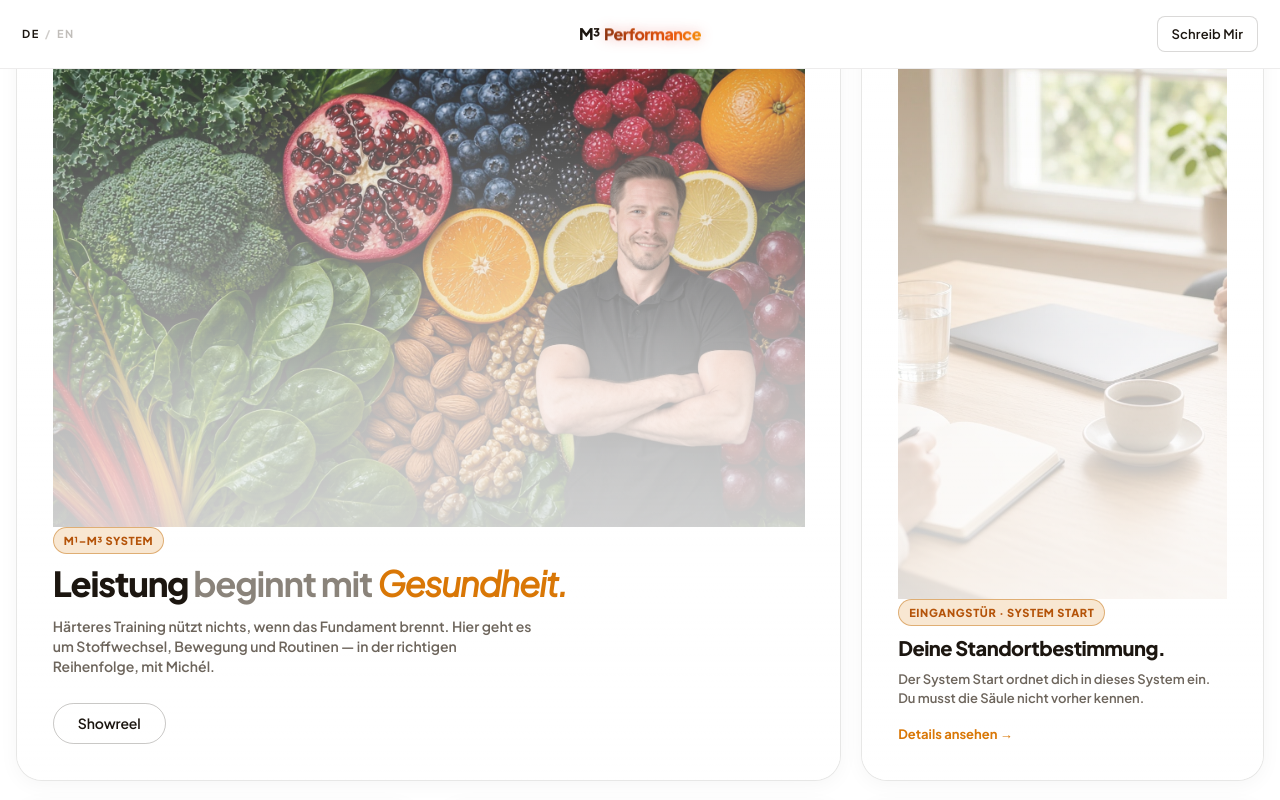
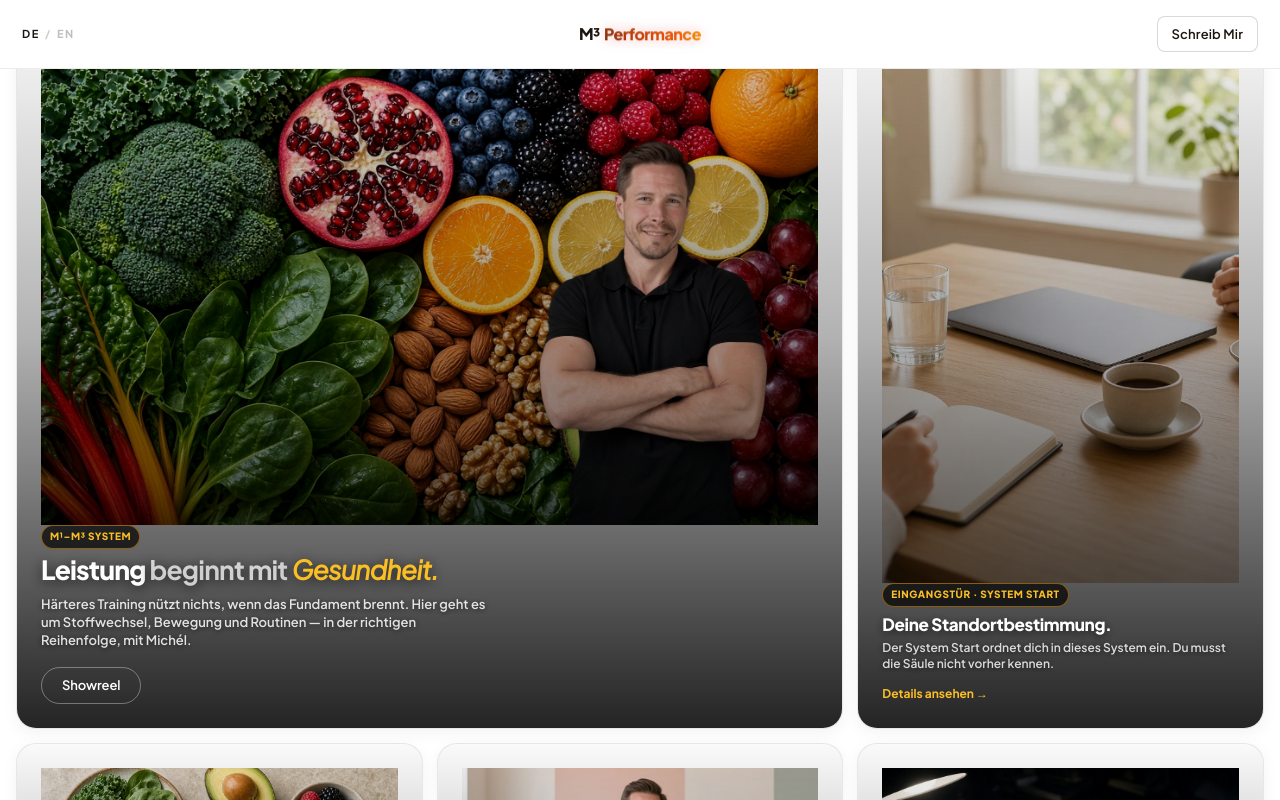
Before and after one commit to RobertLinke89/m3-performance, a React (Vite) app: page / in a window 1280 px wide. Shown: the top 800 px of the page. Built offline with nearby package versions, Linux system fonts and the light colour scheme.

Commit message:
Make bento cards significantly more compact and remove white veil from imagery

```diff
--- a/src/index.css
+++ b/src/index.css
@@ -2901,18 +2901,18 @@ picture {
 }
 
 /* ==========================================================================
-   BENTO GRID ARCHITECTURE (MASTER SYSTEM)
+   BENTO GRID ARCHITECTURE (COMPACT & HIGH-CONTRAST)
    ========================================================================== */
 
 .bento-page {
-  padding-top: 20px;
-  padding-bottom: 72px;
+  padding-top: 14px;
+  padding-bottom: 56px;
 }
 
 .bento-grid {
   display: grid;
   grid-template-columns: repeat(12, 1fr);
-  gap: 20px;
+  gap: 14px;
   align-items: stretch;
 }
 
@@ -2944,30 +2944,35 @@ picture {
 .bento-card {
   position: relative;
   overflow: hidden;
-  border-radius: 26px;
+  border-radius: 20px;
   border: 1px solid var(--line);
   background: var(--bg-2);
-  min-height: 380px;
+  min-height: 230px;
   display: flex;
   flex-direction: column;
   justify-content: flex-end;
-  padding: clamp(22px, 2.8cqi, 36px);
+  padding: clamp(16px, 2cqi, 24px);
   text-decoration: none;
-  color: var(--text);
-  box-shadow: 0 4px 20px rgba(0, 0, 0, 0.04);
-  transition: transform 0.28s cubic-bezier(0.16, 1, 0.3, 1),
-    border-color 0.28s ease,
-    box-shadow 0.28s ease;
+  color: #ffffff;
+  box-shadow: 0 4px 16px rgba(0, 0, 0, 0.05);
+  transition: transform 0.24s cubic-bezier(0.16, 1, 0.3, 1),
+    border-color 0.24s ease,
+    box-shadow 0.24s ease;
   container-type: inline-size;
 }
 
 .bento-card:hover {
-  transform: translateY(-4px);
-  box-shadow: 0 16px 38px rgba(0, 0, 0, 0.12);
-  border-color: color-mix(in srgb, var(--gold) 45%, var(--line));
-}
-
-/* Bento Background Image */
+  transform: translateY(-3px);
+  box-shadow: 0 12px 28px rgba(0, 0, 0, 0.18);
+  border-color: color-mix(in srgb, var(--gold) 60%, var(--line));
+}
+
+/* Hero card specific height */
+.bento-card--hero {
+  min-height: 290px;
+}
+
+/* Background Image - Clean, Rich & Saturated */
 .bento-bg {
   position: absolute;
   inset: 0;
@@ -2982,14 +2987,14 @@ picture {
   height: 100%;
   object-fit: cover;
   object-position: center 30%;
-  transition: transform 0.65s cubic-bezier(0.16, 1, 0.3, 1), filter 0.4s ease;
+  transition: transform 0.5s cubic-bezier(0.16, 1, 0.3, 1);
 }
 
 .bento-card:hover .bento-bg-img {
-  transform: scale(1.04);
-}
-
-/* Gradient Overlay */
+  transform: scale(1.03);
+}
+
+/* Crisp Dark Bottom Gradient - NO White Veil! */
 .bento-overlay {
   position: absolute;
   inset: 0;
@@ -2997,19 +3002,9 @@ picture {
   pointer-events: none;
   background: linear-gradient(
     180deg,
-    rgba(255, 255, 255, 0.1) 0%,
-    rgba(255, 255, 255, 0.72) 48%,
-    rgba(255, 255, 255, 0.96) 100%
-  );
-  transition: opacity 0.3s ease;
-}
-
-[data-theme='night'] .bento-overlay {
-  background: linear-gradient(
-    180deg,
-    rgba(7, 8, 12, 0.18) 0%,
-    rgba(7, 8, 12, 0.78) 48%,
-    rgba(7, 8, 12, 0.97) 100%
+    rgba(0, 0, 0, 0.02) 0%,
+    rgba(0, 0, 0, 0.3) 45%,
+    rgba(0, 0, 0, 0.86) 100%
   );
 }
 
@@ -3020,118 +3015,146 @@ picture {
   display: flex;
   flex-direction: column;
   align-items: flex-start;
-  gap: 6px;
+  gap: 4px;
   width: 100%;
 }
 
 .bento-content--hero {
-  max-width: 620px;
+  max-width: 580px;
 }
 
 .bento-tag {
   display: inline-flex;
   align-items: center;
-  gap: 6px;
-  padding: 4px 10px;
+  gap: 5px;
+  padding: 3px 8px;
   border-radius: 999px;
-  font-size: 11px;
+  font-size: 10px;
   font-weight: 800;
   letter-spacing: 0.06em;
   text-transform: uppercase;
-  background: color-mix(in srgb, var(--bg-2) 85%, var(--text) 15%);
-  color: var(--text);
-  border: 1px solid var(--line);
-  backdrop-filter: blur(8px);
-  -webkit-backdrop-filter: blur(8px);
+  background: rgba(0, 0, 0, 0.65);
+  color: #ffffff;
+  border: 1px solid rgba(255, 255, 255, 0.2);
+  backdrop-filter: blur(6px);
+  -webkit-backdrop-filter: blur(6px);
   width: fit-content;
 }
 
 .bento-tag--gold {
-  background: color-mix(in srgb, var(--gold) 18%, var(--bg-2) 82%);
-  border-color: color-mix(in srgb, var(--gold) 40%, var(--line));
-  color: var(--gold-2, #d97706);
-}
-
-[data-theme='night'] .bento-tag--gold {
-  color: var(--gold, #f59e0b);
+  background: rgba(0, 0, 0, 0.7);
+  border-color: rgba(245, 158, 11, 0.5);
+  color: #fbbf24;
 }
 
 .bento-tag-row {
   display: flex;
   flex-wrap: wrap;
-  gap: 8px;
+  gap: 6px;
 }
 
 .bento-title {
-  margin: 4px 0 0;
-  font-size: clamp(20px, 2.2cqi, 28px);
+  margin: 3px 0 0;
+  font-size: clamp(17px, 1.8cqi, 23px);
   font-weight: 800;
-  letter-spacing: -0.025em;
+  letter-spacing: -0.02em;
   line-height: 1.2;
-  color: var(--text);
+  color: #ffffff;
+  text-shadow: 0 2px 10px rgba(0, 0, 0, 0.7);
 }
 
 .bento-hero-h1 {
-  margin: 4px 0 0;
-  font-size: clamp(28px, 4.6cqi, 52px);
+  margin: 3px 0 0;
+  font-size: clamp(24px, 3.4cqi, 42px);
   font-weight: 900;
-  letter-spacing: -0.035em;
-  line-height: 1.1;
-  color: var(--text);
+  letter-spacing: -0.03em;
+  line-height: 1.12;
+  color: #ffffff;
+  text-shadow: 0 2px 14px rgba(0, 0, 0, 0.8);
 }
 
 .bento-hero-h1 span {
-  color: var(--h1-soft);
+  color: rgba(255, 255, 255, 0.75);
   font-weight: 650;
 }
 
 .bento-hero-h1 em {
   font-style: italic;
+  color: #fbbf24;
 }
 
 .bento-lead {
-  margin: 8px 0 0;
-  font-size: clamp(14px, 1.7cqi, 17px);
-  font-weight: 600;
-  color: var(--muted);
-  line-height: 1.45;
-  max-width: 48ch;
-}
-
-.bento-desc {
-  margin: 4px 0 0;
+  margin: 6px 0 0;
   font-size: clamp(13px, 1.4cqi, 15px);
   font-weight: 600;
-  color: var(--muted);
-  line-height: 1.45;
+  color: rgba(255, 255, 255, 0.85);
+  line-height: 1.4;
+  max-width: 48ch;
+  text-shadow: 0 1px 6px rgba(0, 0, 0, 0.7);
+}
+
+.bento-desc {
+  margin: 2px 0 0;
+  font-size: clamp(12px, 1.2cqi, 14px);
+  font-weight: 600;
+  color: rgba(255, 255, 255, 0.82);
+  line-height: 1.38;
   max-width: 42ch;
+  text-shadow: 0 1px 6px rgba(0, 0, 0, 0.7);
 }
 
 .bento-arrow-btn {
   display: inline-flex;
   align-items: center;
-  gap: 6px;
-  margin-top: 10px;
-  font-size: 13px;
+  gap: 5px;
+  margin-top: 8px;
+  font-size: 12px;
   font-weight: 700;
-  color: var(--gold);
+  color: #fbbf24;
   transition: transform 0.2s ease, color 0.2s ease;
 }
 
 .bento-card:hover .bento-arrow-btn {
   transform: translateX(4px);
-  color: var(--gold-2);
-}
-
-/* Pillar Card Styles */
+  color: #f59e0b;
+}
+
+/* Hero CTA Button */
+.hero-btn-showreel {
+  display: inline-flex;
+  align-items: center;
+  justify-content: center;
+  text-align: center;
+  margin-top: 14px;
+  padding: 7px 20px;
+  background: transparent;
+  border: 1px solid rgba(255, 255, 255, 0.35);
+  border-radius: 999px;
+  color: #ffffff;
+  font-size: 13px;
+  font-weight: 600;
+  letter-spacing: -0.01em;
+  text-decoration: none;
+  width: fit-content;
+  transition: border-color 0.2s ease, background 0.2s ease, transform 0.2s ease;
+  user-select: none;
+}
+
+.hero-btn-showreel:hover {
+  background: rgba(255, 255, 255, 0.12);
+  border-color: rgba(255, 255, 255, 0.75);
+  transform: translateY(-2px);
+}
+
+/* Pillar Card Header */
 .bento-pillar-header {
   display: flex;
   align-items: center;
-  gap: 10px;
+  gap: 8px;
 }
 
 .bento-pillar-mark {
-  font-size: 20px;
+  font-size: 17px;
   font-weight: 900;
   line-height: 1;
 }
@@ -3139,22 +3162,47 @@ picture {
 /* Interactive Molecule Bento */
 .bento-card--molecule {
   justify-content: space-between;
-  min-height: 420px;
+  min-height: 280px;
   background: var(--bg-2);
+  color: var(--text);
+}
+
+.bento-card--molecule .bento-title {
+  color: var(--text);
+  text-shadow: none;
+}
+
+.bento-card--molecule .bento-desc {
+  color: var(--muted);
+  text-shadow: none;
+}
+
+.bento-card--molecule .bento-tag {
+  background: color-mix(in srgb, var(--bg-2) 85%, var(--text) 15%);
+  color: var(--text);
+  border-color: var(--line);
+}
+
+.bento-card--molecule .bento-tag--gold {
+  color: var(--gold-2, #d97706);
+}
+
+[data-theme='night'] .bento-card--molecule .bento-tag--gold {
+  color: var(--gold, #f59e0b);
 }
 
 .bento-molecule-visual {
   position: relative;
   width: 100%;
-  height: 220px;
+  height: 140px;
   display: flex;
   align-items: center;
   justify-content: center;
 }
 
 .bento-molecule-visual .system-molecule {
-  max-width: 320px;
-  max-height: 200px;
+  max-width: 260px;
+  max-height: 140px;
 }
 
 .bento-molecule-content {
@@ -3162,38 +3210,80 @@ picture {
   z-index: 2;
   display: flex;
   flex-direction: column;
-  gap: 4px;
+  gap: 3px;
 }
 
 /* Contact / 1:1 Bento */
 .bento-card--contact {
-  min-height: 420px;
+  min-height: 280px;
 }
 
 .bento-cta-row {
   display: flex;
   flex-wrap: wrap;
   align-items: center;
-  gap: 12px;
-  margin-top: 12px;
+  gap: 10px;
+  margin-top: 10px;
+}
+
+.bento-cta-row .btn-gold {
+  padding: 8px 16px;
+  font-size: 13px;
+}
+
+.bento-cta-row .btn-ghost {
+  padding: 8px 16px;
+  font-size: 13px;
+  color: #ffffff;
+  border-color: rgba(255, 255, 255, 0.35);
+}
+
+.bento-cta-row .btn-ghost:hover {
+  background: rgba(255, 255, 255, 0.12);
+  border-color: rgba(255, 255, 255, 0.7);
 }
 
 /* Audience Bento Grid */
 .bento-card--audience {
   min-height: auto;
-  padding: clamp(24px, 3.2vw, 36px);
+  padding: clamp(18px, 2.4vw, 28px);
+  color: var(--text);
+}
+
+.bento-card--audience .bento-title {
+  color: var(--text);
+  text-shadow: none;
+}
+
+.bento-card--audience .bento-desc {
+  color: var(--muted);
+  text-shadow: none;
+}
+
+.bento-card--audience .bento-tag {
+  background: color-mix(in srgb, var(--bg-2) 85%, var(--text) 15%);
+  color: var(--text);
+  border-color: var(--line);
+}
+
+.bento-card--audience .bento-tag--gold {
+  color: var(--gold-2, #d97706);
+}
+
+[data-theme='night'] .bento-card--audience .bento-tag--gold {
+  color: var(--gold, #f59e0b);
 }
 
 .bento-card-header {
   display: flex;
   align-items: flex-end;
   justify-content: space-between;
-  gap: 16px;
-  margin-bottom: 24px;
+  gap: 14px;
+  margin-bottom: 16px;
 }
 
 .bento-header-link {
-  font-size: 13px;
+  font-size: 12px;
   font-weight: 700;
   color: var(--gold);
   white-space: nowrap;
@@ -3205,8 +3295,8 @@ picture {
 
 .bento-audience-grid {
   display: grid;
-  grid-template-columns: repeat(auto-fit, minmax(260px, 1fr));
-  gap: 16px;
+  grid-template-columns: repeat(auto-fit, minmax(220px, 1fr));
+  gap: 12px;
   width: 100%;
 }
 
@@ -3215,7 +3305,7 @@ picture {
   flex-direction: column;
   background: color-mix(in srgb, var(--bg) 60%, var(--bg-2) 40%);
   border: 1px solid var(--line);
-  border-radius: 18px;
+  border-radius: 14px;
   overflow: hidden;
   transition: transform 0.2s ease, border-color 0.2s ease;
 }
@@ -3227,50 +3317,71 @@ picture {
 
 .bento-sub-media {
   width: 100%;
-  height: 180px;
+  height: 120px;
   object-fit: cover;
   object-position: 50% 18%;
 }
 
 .bento-sub-body {
-  padding: 16px;
+  padding: 12px;
   display: flex;
   flex-direction: column;
-  gap: 6px;
+  gap: 4px;
 }
 
 .bento-sub-body h3 {
   margin: 0;
-  font-size: 16px;
+  font-size: 14px;
   font-weight: 700;
+  color: var(--text);
 }
 
 .bento-sub-body p {
   margin: 0;
-  font-size: 13px;
+  font-size: 12px;
   color: var(--muted);
-  line-height: 1.4;
+  line-height: 1.35;
 }
 
 /* Journal / Insights Bento */
 .bento-card--journal {
   min-height: auto;
-  padding: clamp(24px, 3.2vw, 36px);
+  padding: clamp(18px, 2.4vw, 28px);
+  color: var(--text);
+}
+
+.bento-card--journal .bento-title {
+  color: var(--text);
+  text-shadow: none;
+}
+
+.bento-card--journal .bento-tag {
+  background: color-mix(in srgb, var(--bg-2) 85%, var(--text) 15%);
+  color: var(--text);
+  border-color: var(--line);
+}
+
+.bento-card--journal .bento-tag--gold {
+  color: var(--gold-2, #d97706);
+}
+
+[data-theme='night'] .bento-card--journal .bento-tag--gold {
+  color: var(--gold, #f59e0b);
 }
 
 .bento-journal-list {
   display: flex;
   flex-direction: column;
-  gap: 12px;
+  gap: 8px;
   width: 100%;
 }
 
 .bento-journal-item {
   display: flex;
   align-items: center;
-  gap: 16px;
-  padding: 12px;
-  border-radius: 16px;
+  gap: 12px;
+  padding: 8px 10px;
+  border-radius: 12px;
   background: color-mix(in srgb, var(--bg) 60%, var(--bg-2) 40%);
   border: 1px solid var(--line);
   text-decoration: none;
@@ -3279,15 +3390,15 @@ picture {
 }
 
 .bento-journal-item:hover {
-  transform: translateX(4px);
+  transform: translateX(3px);
   background: color-mix(in srgb, var(--bg-2) 75%, var(--gold) 25%);
   border-color: color-mix(in srgb, var(--gold) 40%, var(--line));
 }
 
 .bento-journal-thumb {
-  width: 90px;
-  height: 70px;
-  border-radius: 10px;
+  width: 64px;
+  height: 52px;
+  border-radius: 8px;
   object-fit: cover;
   flex-shrink: 0;
 }
@@ -3295,12 +3406,12 @@ picture {
 .bento-journal-info {
   display: flex;
   flex-direction: column;
-  gap: 2px;
+  gap: 1px;
   min-width: 0;
 }
 
 .bento-micro-tag {
-  font-size: 11px;
+  font-size: 10px;
   font-weight: 800;
   letter-spacing: 0.04em;
   text-transform: uppercase;
@@ -3308,19 +3419,20 @@ picture {
 
 .bento-journal-info h4 {
   margin: 0;
-  font-size: 14px;
+  font-size: 13px;
   font-weight: 700;
   line-height: 1.25;
   white-space: nowrap;
   overflow: hidden;
   text-overflow: ellipsis;
+  color: var(--text);
 }
 
 .bento-journal-info p {
   margin: 0;
-  font-size: 12px;
+  font-size: 11px;
   color: var(--muted);
-  line-height: 1.35;
+  line-height: 1.3;
   display: -webkit-box;
   -webkit-line-clamp: 2;
   -webkit-box-orient: vertical;
@@ -3330,13 +3442,33 @@ picture {
 /* FAQ Bento */
 .bento-card--faq {
   min-height: auto;
-  padding: clamp(24px, 3.2vw, 36px);
+  padding: clamp(18px, 2.4vw, 28px);
+  color: var(--text);
+}
+
+.bento-card--faq .bento-title {
+  color: var(--text);
+  text-shadow: none;
+}
+
+.bento-card--faq .bento-tag {
+  background: color-mix(in srgb, var(--bg-2) 85%, var(--text) 15%);
+  color: var(--text);
+  border-color: var(--line);
+}
+
+.bento-card--faq .bento-tag--gold {
+  color: var(--gold-2, #d97706);
+}
+
+[data-theme='night'] .bento-card--faq .bento-tag--gold {
+  color: var(--gold, #f59e0b);
 }
 
 .bento-faq-list {
   display: flex;
   flex-direction: column;
-  gap: 8px;
+  gap: 6px;
   width: 100%;
 }
 
@@ -3345,8 +3477,8 @@ picture {
   text-align: left;
   background: color-mix(in srgb, var(--bg) 60%, var(--bg-2) 40%);
   border: 1px solid var(--line);
-  border-radius: 14px;
-  padding: 14px 16px;
+  border-radius: 12px;
+  padding: 10px 14px;
   cursor: pointer;
   color: var(--text);
   font: inherit;
@@ -3363,25 +3495,25 @@ picture {
   display: flex;
   align-items: center;
   justify-content: space-between;
-  gap: 12px;
+  gap: 10px;
 }
 
 .bento-faq-q strong {
-  font-size: 14px;
+  font-size: 13px;
   font-weight: 700;
 }
 
 .bento-faq-icon {
-  font-size: 18px;
+  font-size: 16px;
   font-weight: 700;
   color: var(--gold);
   flex-shrink: 0;
 }
 
 .bento-faq-a {
-  margin: 10px 0 0;
-  font-size: 13px;
-  line-height: 1.5;
+  margin: 6px 0 0;
+  font-size: 12px;
+  line-height: 1.45;
   color: var(--muted);
 }
 
@@ -3404,7 +3536,7 @@ picture {
 @media (max-width: 768px) {
   .bento-grid {
     grid-template-columns: 1fr;
-    gap: 16px;
+    gap: 12px;
   }
   .bento-span-12,
   .bento-span-8,
@@ -3415,7 +3547,10 @@ picture {
     grid-column: span 1;
   }
   .bento-card {
-    min-height: 320px;
-    padding: 20px;
-  }
-}
+    min-height: 200px;
+    padding: 16px;
+  }
+  .bento-card--hero {
+    min-height: 240px;
+  }
+}
```
